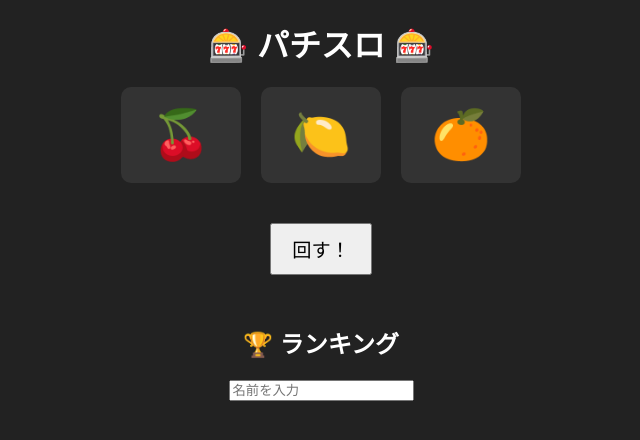
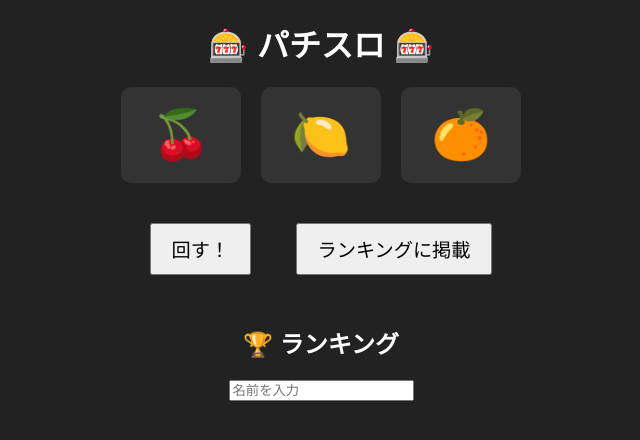
Before and after one commit to adasdasdasdaaaa/patinntinnko, a website: page public/index.html in a window 1280 px wide. Shown: the whole page, without its empty margins (319-959 px from the left). Drawn offline with nearby package versions, Linux system fonts and the light colour scheme; no server answers.

Commit message:
Update index.html

```diff
--- a/public/index.html
+++ b/public/index.html
@@ -15,6 +15,7 @@
     <div id="reel3" class="reel">🍊</div>
   </div>
   <button id="spinBtn">回す！</button>
+  <button id="publishBtn">ランキングに掲載</button>
 
   <div id="result"></div>
 
```
